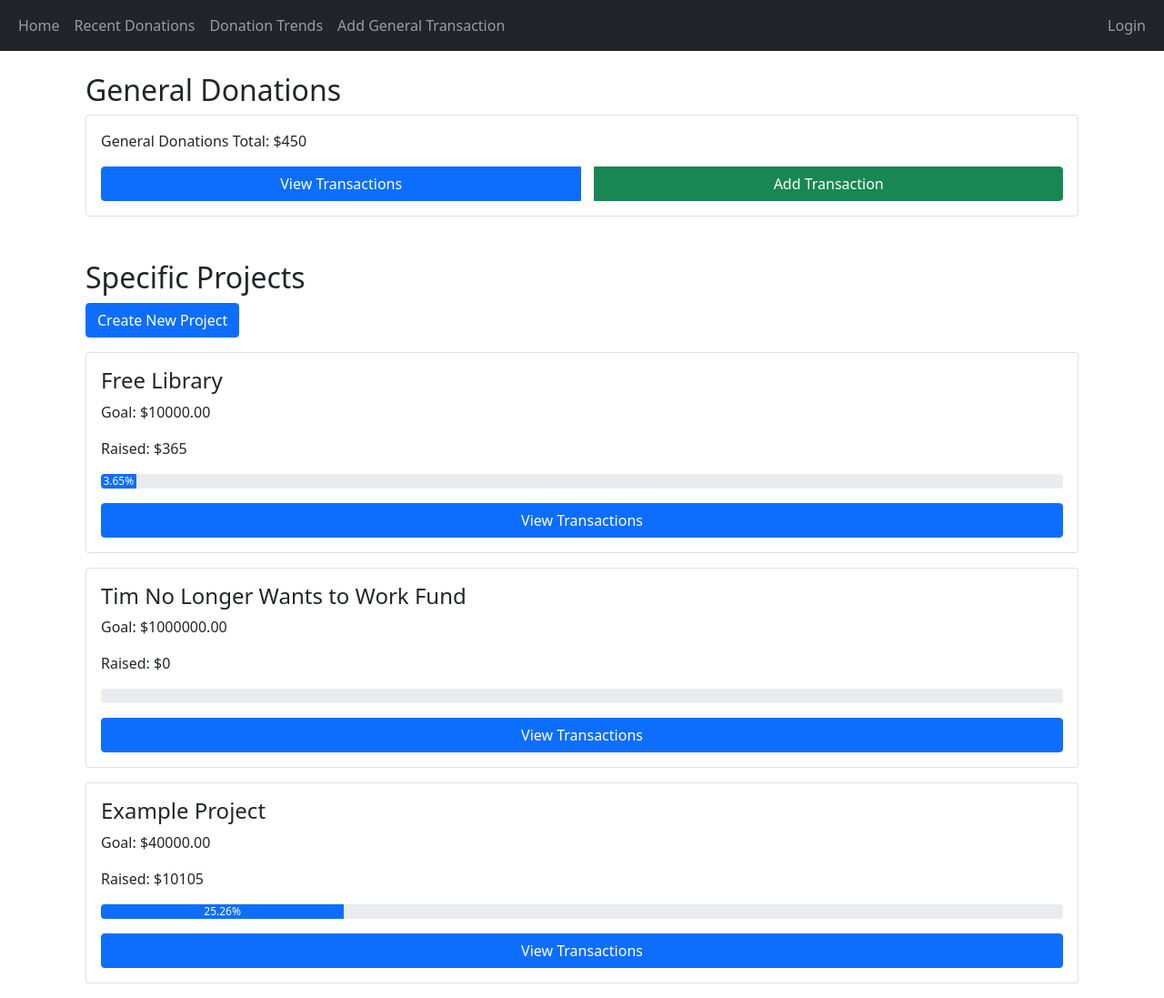
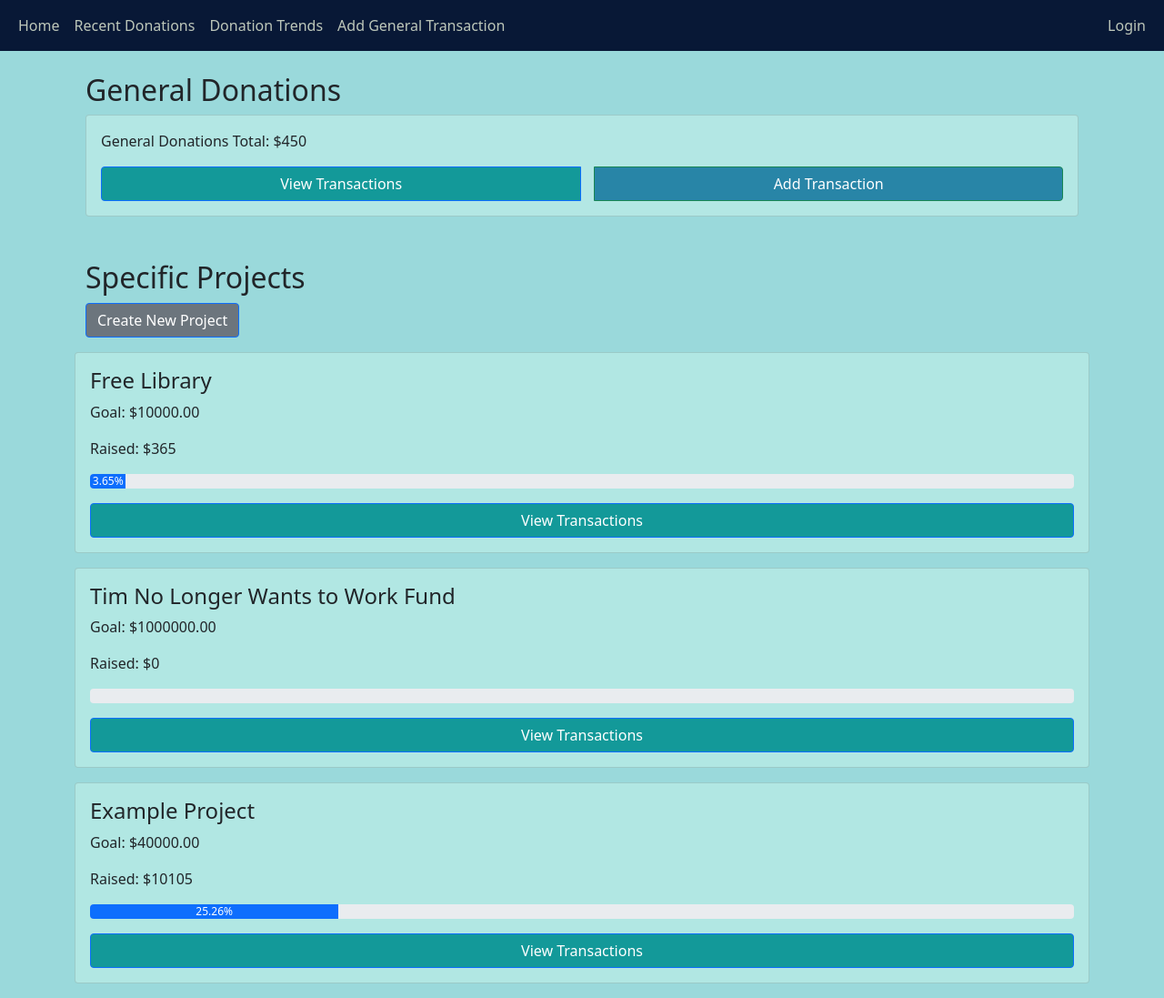
Before and after one commit to danbar29/capstone-group, a Django app: page / in a window 1280 px wide. Shown: the whole page at 91% size. Run offline with Django 5.2, Linux system fonts and the light colour scheme; data comes from the database, SQL or seed files in the repository; both versions use the stored data as it was after the commit.

Commit message:
custom colors - can be changed!

```diff
--- a/website/main/templates/main/base.html
+++ b/website/main/templates/main/base.html
@@ -12,13 +12,29 @@
             justify-content: center;
             flex-wrap: wrap;
         }
+
+        /*Background color*/
+        body {
+            background-color: #9ad9db
+        }
+
+        .navbar-custom {
+            background-color: #081836 !important;
+        }
+
+        /* navbar text color */
+        .navbar-custom .navbar-text {
+            color: #bdc7ba !important; }
+          .navbar-custom .nav-link {
+            color: #bdc7ba !important;}
+
     </style>
 </head>
 <body>
-    <nav class="navbar navbar-expand-lg navbar-dark bg-dark">
+    <nav class="navbar navbar-expand-lg navbar-custom navbar-dark bg-dark">
         <div class="container-fluid">
             <div>
-                <ul class="navbar-nav">
+                <ul class="navbar-nav me-auto mb-2 mb-lg-0">
                     <li class="nav-item">
                         <a class="nav-link" href="/home">Home</a>
                     </li>
--- a/website/main/templates/main/home.html
+++ b/website/main/templates/main/home.html
@@ -4,19 +4,20 @@
 {% block content %}
 <div class="container mt-4">
     <h2>General Donations</h2>
-    <div class="card p-3">
+    <div class="card p-3" style="background-color: #b3e7e4;">
         <p>General Donations Total: ${{ general_total }}</p>
         <div class="btn-group">
-            <a href="{% url 'view_general_transactions' %}" class="btn btn-primary">View Transactions</a>
-            <a href="{% url 'add_general_transaction' %}" class="btn btn-success">Add Transaction</a>
+            <a href="{% url 'view_general_transactions' %}" class="btn btn-primary" class="btn" style="background-color: #069393eb; color: white !important;" >View Transactions</a>
+            <a href="{% url 'add_general_transaction' %}" class="btn btn-success"  style="background-color: #2885a7; color: rgb(255, 255, 255) !important;">Add Transaction</a>
         </div>
     </div>
 
     <h2 class="mt-5">Specific Projects</h2>
-    <a href="{% url 'create_project' %}" class="btn btn-primary mb-3">Create New Project</a>
+    <a href="{% url 'create_project' %}" class="btn btn-primary mb-3"style="background-color: #6c757d; color: white !important;">Create New Project</a>
+</div>
 
     {% for data in project_data %}
-    <div class="card p-3 mb-3 position-relative" style="padding-top: 2.5rem;">
+    <div class="card p-3 mb-3 position-relative" style="background-color: #b1e7e3;" style="padding-top: 2.5rem ;">
         {% if data.is_owner %}
         <a href="{% url 'edit_project' data.project.id %}" class="btn btn-sm btn-warning" style="position: absolute; top: 10px; right: 10px;">Edit</a>
         {% endif %}
@@ -27,7 +28,7 @@
         <!-- Progress Bar -->
         <div class="progress mb-3">
             <div class="progress-bar" role="progressbar"
-                 style="width: {{ data.progress_percentage }}%;"
+                 style="width: {{ data.progress_percentage }}%;
                  aria-valuenow="{{ data.progress_percentage }}" aria-valuemin="0" aria-valuemax="100">
                 {{ data.progress_percentage }}%
             </div>
@@ -35,9 +36,9 @@
 
         <div class="btn-group">
 
-            <a href="{% url 'view_project_transactions' data.project.id %}" class="btn btn-primary">View Transactions</a>
+            <a href="{% url 'view_project_transactions' data.project.id %}" class="btn btn-primary"  style="background-color: #069393eb; color: white !important;">View Transactions</a>
             {% if data.is_owner %}
-            <a href="{% url 'add_project_transaction' data.project.id %}" class="btn btn-success">Add Transaction</a>
+            <a href="{% url 'add_project_transaction' data.project.id %}" class="btn btn-success" style="background-color: #2885a7; color: rgb(255, 255, 255) !important;">Add Transaction</a>
 
             {% endif %}
         </div>
```
Also changed, not shown: website/db.sqlite3, website/main/templates/static/forward_fund.png (added), website/website/settings.py (line endings or trailing spaces).
